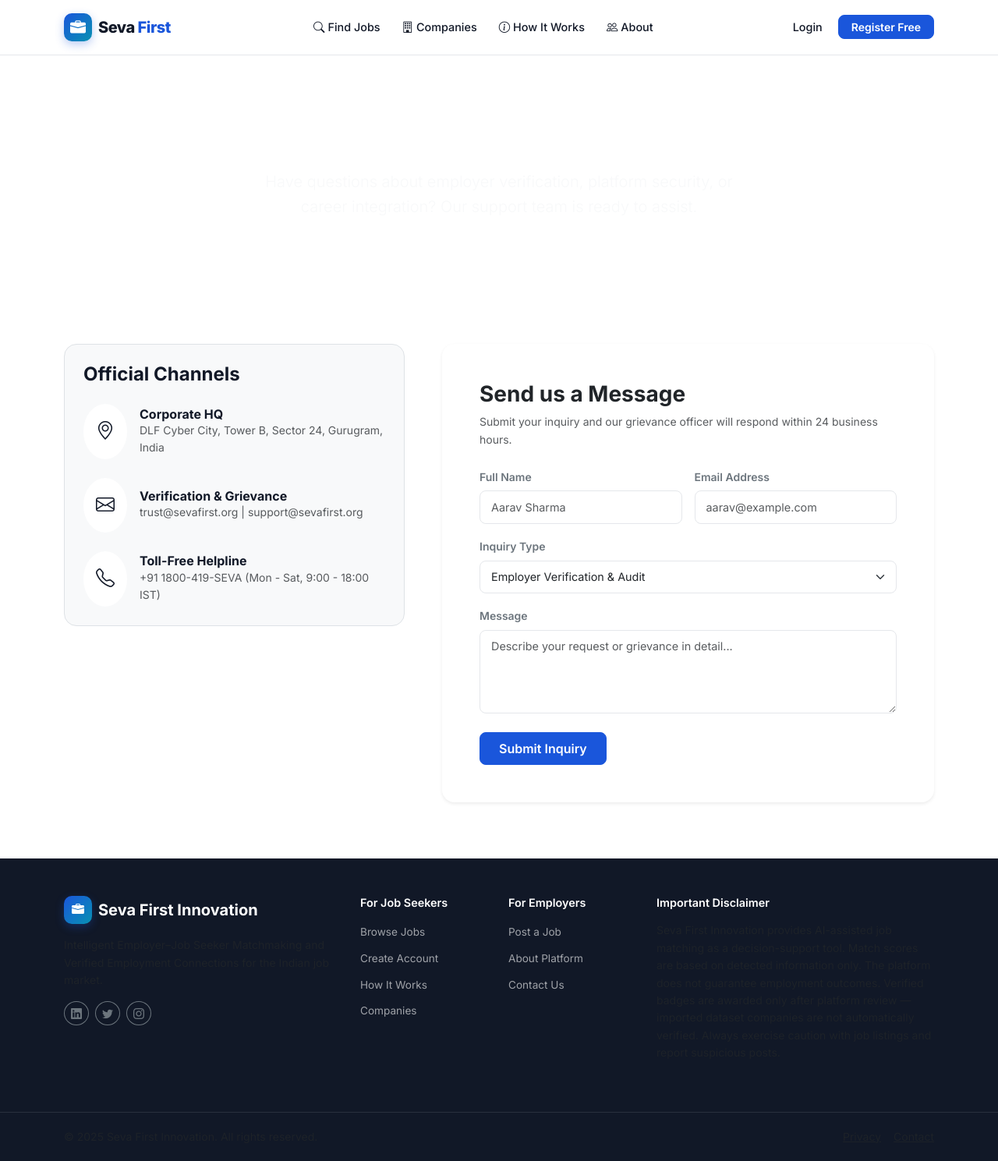
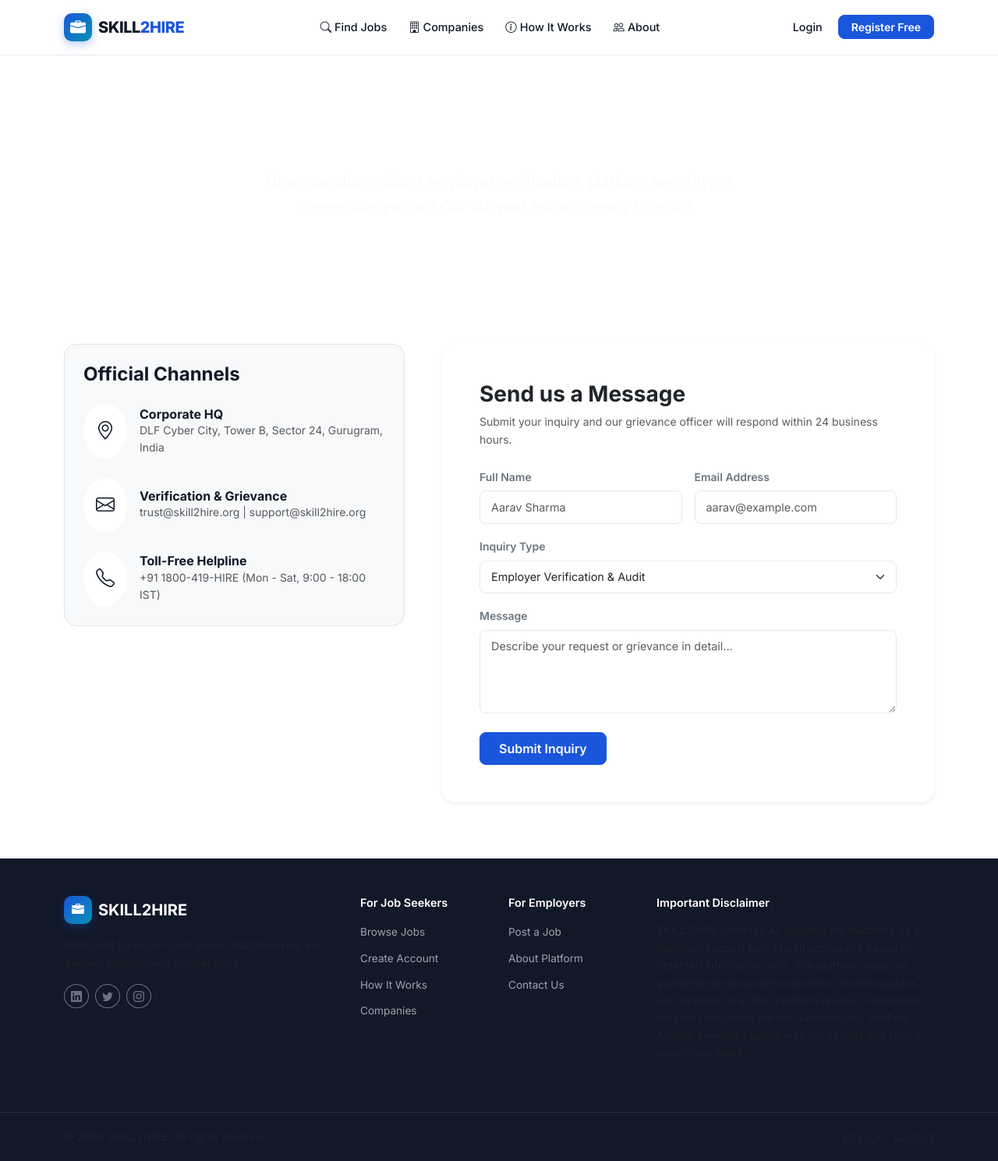
Before and after one commit to dhnujay06/SKILL2HIRE, a Flask app: page /contact in a window 1280 px wide. Shown: the whole page at 78% size. Run offline with Flask 3, Linux system fonts and the light colour scheme.

Commit message:
brand: rename platform to SKILL2HIRE across all templates and docs

```diff
--- a/app/services/verification_service.py
+++ b/app/services/verification_service.py
@@ -62,7 +62,7 @@ def approve_verification(request_id: int, reviewer_user_id: int, notes: str = No
     notif = Notification(
         user_id=employer.user_id,
         title='Verification Approved ✅',
-        message=f'Your company "{employer.company_name}" has been verified on Seva First Innovation.',
+        message=f'Your company "{employer.company_name}" has been verified on SKILL2HIRE.',
         notification_type=NotificationType.VERIFICATION_DECISION,
         related_entity_type='employer',
         related_entity_id=employer.id,
--- a/app/templates/about.html
+++ b/app/templates/about.html
@@ -4,7 +4,7 @@
 <section class="page-header py-5 bg-navy text-white position-relative overflow-hidden">
     <div class="container py-4 text-center">
         <span class="badge bg-teal text-white px-3 py-2 rounded-pill fw-semibold mb-3">Pioneering Fair Opportunities</span>
-        <h1 class="display-5 fw-bold mb-3">About Seva First Innovation</h1>
+        <h1 class="display-5 fw-bold mb-3">About SKILL2HIRE</h1>
         <p class="lead text-light opacity-80 mx-auto" style="max-width: 700px;">
             Intelligent Employer–Job Seeker Matchmaking & Verified Employment Connections designed to eliminate fake job postings, credential fraud, and hiring bias.
         </p>
@@ -21,7 +21,7 @@
                     In the fast-evolving Indian employment landscape, job seekers battle fraudulent recruitment schemes and spam listings, while genuine employers struggle to sift through unqualified or misaligned applicants.
                 </p>
                 <p class="text-muted leading-relaxed">
-                    <strong>Seva First Innovation</strong> solves this two-way trust barrier by combining rigorous employer background verification (CIN/GSTIN checks, physical office validation, credential trust score) with intelligent multi-dimensional matchmaking (TF-IDF vectorization, semantic skill extraction, weighted proximity, and salary alignment).
+                    <strong>SKILL2HIRE</strong> solves this two-way trust barrier by combining rigorous employer background verification (CIN/GSTIN checks, physical office validation, credential trust score) with intelligent multi-dimensional matchmaking (TF-IDF vectorization, semantic skill extraction, weighted proximity, and salary alignment).
                 </p>
                 <div class="row g-3 mt-3">
                     <div class="col-sm-6">
--- a/app/templates/base.html
+++ b/app/templates/base.html
@@ -3,8 +3,8 @@
 <head>
     <meta charset="UTF-8">
     <meta name="viewport" content="width=device-width, initial-scale=1.0">
-    <meta name="description" content="{% block meta_description %}Seva First Innovation — Intelligent Employer–Job Seeker Matchmaking and Verified Employment Connections for the Indian Job Market.{% endblock %}">
-    <title>{% block title %}Seva First Innovation{% endblock %} | Intelligent Job Matchmaking</title>
+    <meta name="description" content="{% block meta_description %}SKILL2HIRE — Intelligent Employer–Job Seeker Matchmaking and Verified Employment Connections.{% endblock %}">
+    <title>{% block title %}SKILL2HIRE{% endblock %} | Intelligent Job Matchmaking</title>
 
     <!-- Bootstrap 5 -->
     <link href="https://cdn.jsdelivr.net/npm/bootstrap@5.3.2/dist/css/bootstrap.min.css" rel="stylesheet">
--- a/app/templates/components/footer.html
+++ b/app/templates/components/footer.html
@@ -8,9 +8,9 @@
                         <div class="brand-icon">
                             <i class="bi bi-briefcase-fill text-white"></i>
                         </div>
-                        <span class="h5 mb-0 text-white fw-bold">Seva First Innovation</span>
+                        <span class="h5 mb-0 text-white fw-bold">SKILL2HIRE</span>
                     </div>
-                    <p class="text-muted small">Intelligent Employer–Job Seeker Matchmaking and Verified Employment Connections for the Indian job market.</p>
+                    <p class="text-muted small">Intelligent Employer–Job Seeker Matchmaking and Verified Employment Connections.</p>
                     <div class="d-flex gap-2 mt-3">
                         <a href="#" class="btn btn-sm btn-outline-secondary rounded-circle"><i class="bi bi-linkedin"></i></a>
                         <a href="#" class="btn btn-sm btn-outline-secondary rounded-circle"><i class="bi bi-twitter"></i></a>
@@ -36,14 +36,14 @@
                 </div>
                 <div class="col-lg-4 col-md-6">
                     <h6 class="footer-heading">Important Disclaimer</h6>
-                    <p class="text-muted small">Seva First Innovation provides AI-assisted job matching as a decision-support tool. Match scores are based on detected information only. The platform does not guarantee employment outcomes. Verified badges are awarded only after platform review — imported dataset companies are not automatically verified. Always exercise caution with job listings and report suspicious posts.</p>
+                    <p class="text-muted small">SKILL2HIRE provides AI-assisted job matching as a decision-support tool. Match scores are based on detected information only. The platform does not guarantee employment outcomes. Verified badges are awarded only after platform review — imported dataset companies are not automatically verified. Always exercise caution with job listings and report suspicious posts.</p>
                 </div>
             </div>
         </div>
     </div>
     <div class="footer-bottom">
         <div class="container d-flex flex-wrap justify-content-between align-items-center gap-2">
-            <small class="text-muted">© 2025 Seva First Innovation. All rights reserved.</small>
+            <small class="text-muted">© 2026 SKILL2HIRE. All rights reserved.</small>
             <div class="d-flex gap-3">
                 <a href="{{ url_for('public.about') }}" class="text-muted small">Privacy</a>
                 <a href="{{ url_for('public.contact') }}" class="text-muted small">Contact</a>
--- a/app/templates/components/navbar.html
+++ b/app/templates/components/navbar.html
@@ -5,7 +5,7 @@
             <div class="brand-icon">
                 <i class="bi bi-briefcase-fill text-white"></i>
             </div>
-            <span class="brand-text">Seva <span class="text-accent">First</span></span>
+            <span class="brand-text">SKILL<span class="text-accent">2HIRE</span></span>
         </a>
         <button class="navbar-toggler border-0" type="button" data-bs-toggle="collapse" data-bs-target="#navbarNav">
             <span class="navbar-toggler-icon"></span>
--- a/app/templates/contact.html
+++ b/app/templates/contact.html
@@ -3,7 +3,7 @@
 {% block content %}
 <section class="page-header py-5 bg-navy text-white text-center">
     <div class="container py-4">
-        <h1 class="display-5 fw-bold mb-3">Contact Seva First Innovation</h1>
+        <h1 class="display-5 fw-bold mb-3">Contact SKILL2HIRE</h1>
         <p class="lead text-light opacity-80 mx-auto" style="max-width: 600px;">
             Have questions about employer verification, platform security, or career integration? Our support team is ready to assist.
         </p>
@@ -32,7 +32,7 @@
                             </div>
                             <div>
                                 <h6 class="fw-bold mb-0 text-navy">Verification & Grievance</h6>
-                                <p class="text-muted small mb-0">trust@sevafirst.org | support@sevafirst.org</p>
+                                <p class="text-muted small mb-0">trust@skill2hire.org | support@skill2hire.org</p>
                             </div>
                         </div>
                         <div class="d-flex align-items-center gap-3">
@@ -41,7 +41,7 @@
                             </div>
                             <div>
                                 <h6 class="fw-bold mb-0 text-navy">Toll-Free Helpline</h6>
-                                <p class="text-muted small mb-0">+91 1800-419-SEVA (Mon - Sat, 9:00 - 18:00 IST)</p>
+                                <p class="text-muted small mb-0">+91 1800-419-HIRE (Mon - Sat, 9:00 - 18:00 IST)</p>
                             </div>
                         </div>
                     </div>
@@ -53,7 +53,7 @@
                     <h3 class="fw-bold text-navy mb-2">Send us a Message</h3>
                     <p class="text-muted small mb-4">Submit your inquiry and our grievance officer will respond within 24 business hours.</p>
 
-                    <form onsubmit="event.preventDefault(); alert('Thank you for contacting Seva First Innovation. Your inquiry ticket #SFI-' + Math.floor(100000 + Math.random() * 900000) + ' has been logged.');">
+                    <form onsubmit="event.preventDefault(); alert('Thank you for contacting SKILL2HIRE. Your inquiry ticket #S2H-' + Math.floor(100000 + Math.random() * 900000) + ' has been logged.');">
                         <div class="row g-3">
                             <div class="col-md-6">
                                 <label class="form-label fw-semibold text-secondary small">Full Name</label>
--- a/app/templates/errors/403.html
+++ b/app/templates/errors/403.html
@@ -7,7 +7,7 @@
             <div class="p-5 bg-white rounded-4 shadow-sm border border-danger-subtle">
                 <i class="bi bi-shield-lock text-danger display-1 mb-3"></i>
                 <h2 class="fw-bold text-navy">Access Forbidden</h2>
-                <p class="text-muted mb-4">You do not have permission to view or perform this action on Seva First Innovation.</p>
+                <p class="text-muted mb-4">You do not have permission to view or perform this action on SKILL2HIRE.</p>
                 <div class="d-flex justify-content-center gap-3">
                     <a href="{{ url_for('public.index') }}" class="btn btn-primary px-4">Return Home</a>
                     <a href="{{ url_for('auth.login') }}" class="btn btn-outline-secondary px-4">Sign In</a>
--- a/app/templates/how_it_works.html
+++ b/app/templates/how_it_works.html
@@ -4,7 +4,7 @@
 <section class="page-header py-5 bg-navy text-white text-center">
     <div class="container py-4">
         <span class="badge bg-teal text-white px-3 py-2 rounded-pill fw-semibold mb-3">Transparent Architecture</span>
-        <h1 class="display-5 fw-bold mb-3">How Seva First Innovation Works</h1>
+        <h1 class="display-5 fw-bold mb-3">How SKILL2HIRE Works</h1>
         <p class="lead text-light opacity-80 mx-auto" style="max-width: 650px;">
             A two-sided trust ecosystem linking verified organizations with high-performing talent through AI analysis.
         </p>
--- a/app/templates/index.html
+++ b/app/templates/index.html
@@ -1,5 +1,5 @@
 {% extends 'base.html' %}
-{% block title %}Seva First Innovation — Find the Right Job{% endblock %}
+{% block title %}SKILL2HIRE — Find the Right Job{% endblock %}
 {% block content %}
 
 <!-- Hero Section -->
@@ -156,7 +156,7 @@
 <section class="py-5 bg-light">
     <div class="container">
         <div class="section-header text-center mb-5">
-            <h2 class="section-title">How Seva First Works</h2>
+            <h2 class="section-title">How SKILL2HIRE Works</h2>
             <p class="section-subtitle">Four simple steps to your next opportunity</p>
         </div>
         <div class="row g-4">
@@ -253,7 +253,7 @@
             <div class="col-lg-6">
                 <div class="feature-badge mb-3"><i class="bi bi-shield-check me-2"></i>Trust & Safety</div>
                 <h2 class="section-title">Verified Employers. Safer Jobs.</h2>
-                <p class="text-muted">Every employer on Seva First undergoes a manual verification process. Verified badges are only awarded after our team reviews company information — not automatically.</p>
+                <p class="text-muted">Every employer on SKILL2HIRE undergoes a manual verification process. Verified badges are only awarded after our team reviews company information — not automatically.</p>
                 <div class="trust-cards mt-4">
                     <div class="trust-card"><i class="bi bi-patch-check-fill text-success"></i><div><strong>Manual Verification</strong><p class="mb-0 small text-muted">Our team reviews each employer's business documentation.</p></div></div>
                     <div class="trust-card"><i class="bi bi-flag-fill text-danger"></i><div><strong>Fraud Reporting</strong><p class="mb-0 small text-muted">Report suspicious listings. Our team investigates every report.</p></div></div>
--- a/app/templates/login.html
+++ b/app/templates/login.html
@@ -9,7 +9,7 @@
                     <i class="bi bi-briefcase-fill text-white fs-4"></i>
                 </div>
                 <h2 class="fw-800">Welcome Back</h2>
-                <p class="text-muted">Sign in to your Seva First account</p>
+                <p class="text-muted">Sign in to your SKILL2HIRE account</p>
             </div>
 
             <form method="POST" action="{{ url_for('auth.login') }}" novalidate>
--- a/app/templates/register.html
+++ b/app/templates/register.html
@@ -9,7 +9,7 @@
                     <i class="bi bi-person-plus-fill text-white fs-4"></i>
                 </div>
                 <h2 class="fw-800">Create Your Account</h2>
-                <p class="text-muted">Join thousands of professionals on Seva First</p>
+                <p class="text-muted">Join thousands of professionals on SKILL2HIRE</p>
             </div>
 
             <form method="POST" action="{{ url_for('auth.register') }}" novalidate id="registerForm">
--- a/app/templates/seeker/resume.html
+++ b/app/templates/seeker/resume.html
@@ -43,7 +43,7 @@
                     <li><i class="bi bi-check2-circle text-success me-1"></i> Extracts technical & domain-specific skills</li>
                     <li><i class="bi bi-check2-circle text-success me-1"></i> Normalizes years of experience from project timelines</li>
                     <li><i class="bi bi-check2-circle text-success me-1"></i> Detects contact information & educational degrees</li>
-                    <li><i class="bi bi-check2-circle text-success me-1"></i> Directly enriches your Seva profile</li>
+                    <li><i class="bi bi-check2-circle text-success me-1"></i> Directly enriches your SKILL2HIRE profile</li>
                 </ul>
             </div>
         </div>
--- a/render.yaml
+++ b/render.yaml
@@ -1,6 +1,6 @@
 services:
   - type: web
-    name: seva-first-innovation
+    name: skill2hire
     env: python
     region: oregon
     plan: free
```
Also changed, not shown: tests/test_routes.py (+4 -4 lines), README.md.
